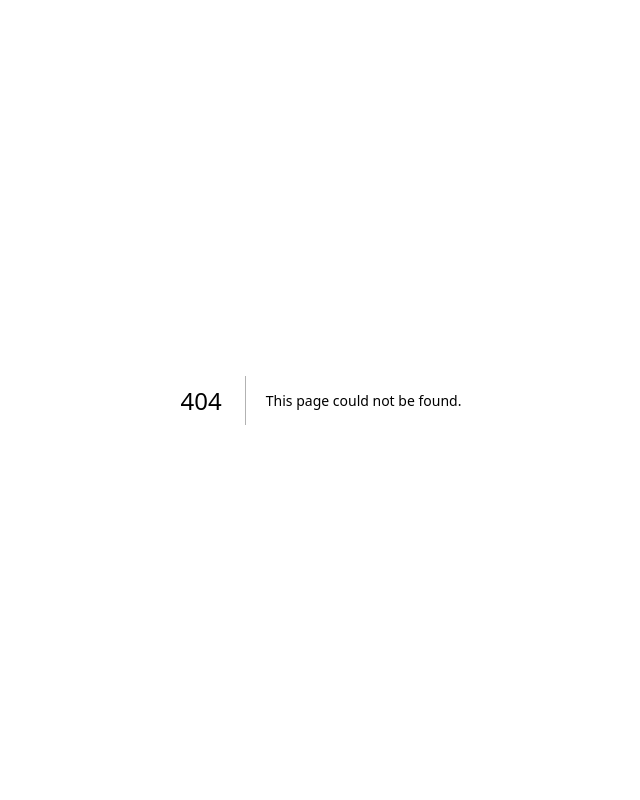
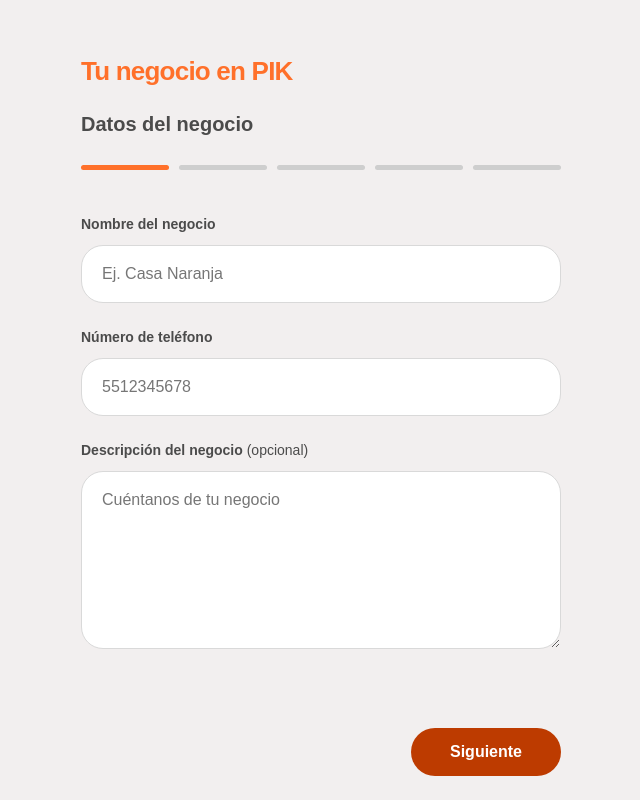
Before and after one commit to enrique-diazv/pik, a Next.js app: page /business/onboarding in a window 1280 px wide. Before the commit this address had no page. Shown: the whole page, without its empty margins (319-959 px from the left). Built offline with nearby package versions, Linux system fonts and the light colour scheme.

Commit message:
feat: add app-style business details screen

```diff
--- /dev/null
+++ b/src/app/business/onboarding/page.tsx
@@ -0,0 +1,38 @@
+import type { Metadata } from "next";
+import { BusinessDetailsForm } from "@/components/business/business-details-form";
+import styles from "@/components/business/onboarding.module.css";
+
+export const metadata: Metadata = {
+  title: "Registra tu negocio | PIK",
+};
+
+export default function BusinessOnboardingPage() {
+  return (
+    <div className={styles.page}>
+      <main className={styles.main}>
+        <header className={styles.header}>
+          <h1>Tu negocio en PIK</h1>
+          <h2>Datos del negocio</h2>
+
+          <div
+            className={styles.progress}
+            role="progressbar"
+            aria-label="Progreso del registro"
+            aria-valuemin={1}
+            aria-valuemax={5}
+            aria-valuenow={1}
+            aria-valuetext="Paso 1 de 5: datos del negocio"
+          >
+            <span className={styles.activeSegment} />
+            <span />
+            <span />
+            <span />
+            <span />
+          </div>
+        </header>
+
+        <BusinessDetailsForm />
+      </main>
+    </div>
+  );
+}
--- /dev/null
+++ b/src/components/business/business-details-form.tsx
@@ -0,0 +1,111 @@
+"use client";
+
+import { useState, type FormEvent } from "react";
+import type { Business } from "@/types/business";
+import styles from "./onboarding.module.css";
+
+type BusinessDetails = Pick<Business, "name" | "phone" | "description">;
+
+export function BusinessDetailsForm() {
+  const [savedDetails, setSavedDetails] = useState<BusinessDetails | null>(null);
+  const [error, setError] = useState("");
+
+  function handleSubmit(event: FormEvent<HTMLFormElement>) {
+    event.preventDefault();
+
+    const formData = new FormData(event.currentTarget);
+
+    const name = String(formData.get("name") ?? "").trim();
+    const phone = String(formData.get("phone") ?? "").trim();
+    const description = String(formData.get("description") ?? "").trim();
+
+    if (name.length < 2) {
+      setError("Escribe un nombre de al menos dos caracteres.");
+      return;
+    }
+
+    if (!/^[0-9]{10}$/.test(phone)) {
+      setError("Escribe un teléfono de 10 dígitos.");
+      return;
+    }
+
+    setError("");
+    setSavedDetails({ name, phone, description });
+  }
+
+  function handleChange() {
+    setError("");
+    setSavedDetails(null);
+  }
+
+  return (
+    <form
+      className={styles.form}
+      onSubmit={handleSubmit}
+      onChange={handleChange}
+    >
+      <div className={styles.field}>
+        <label htmlFor="business-name">Nombre del negocio</label>
+        <input
+          id="business-name"
+          name="name"
+          type="text"
+          placeholder="Ej. Casa Naranja"
+          autoComplete="organization"
+          required
+          minLength={2}
+          maxLength={80}
+        />
+      </div>
+
+      <div className={styles.field}>
+        <label htmlFor="business-phone">Número de teléfono</label>
+        <input
+          id="business-phone"
+          name="phone"
+          type="tel"
+          inputMode="numeric"
+          autoComplete="tel-national"
+          placeholder="5512345678"
+          title="Escribe 10 dígitos, sin espacios ni código de país."
+          required
+          pattern="[0-9]{10}"
+          maxLength={10}
+        />
+      </div>
+
+      <div className={styles.field}>
+        <label htmlFor="business-description">
+          Descripción del negocio <span>(opcional)</span>
+        </label>
+        <textarea
+          id="business-description"
+          name="description"
+          placeholder="Cuéntanos de tu negocio"
+          maxLength={1000}
+          rows={6}
+        />
+      </div>
+
+      {error && (
+        <p className={styles.error} role="alert">
+          {error}
+        </p>
+      )}
+
+      {savedDetails && (
+        <p className={styles.success} role="status">
+          Datos de {savedDetails.name} listos para continuar.
+        </p>
+      )}
+
+      <footer className={styles.footer}>
+        <div className={styles.footerContent}>
+          <button className={styles.nextButton} type="submit">
+            Siguiente
+          </button>
+        </div>
+      </footer>
+    </form>
+  );
+}
--- /dev/null
+++ b/src/components/business/onboarding.module.css
@@ -0,0 +1,156 @@
+.page {
+  --onboarding-background: #f2efef;
+  --onboarding-accent: #ff702a;
+
+  min-height: 100dvh;
+  padding: 40px 24px calc(120px + env(safe-area-inset-bottom, 0px));
+  color: #4b4b4b;
+  background: var(--onboarding-background);
+}
+
+.main {
+  width: 100%;
+  max-width: 480px;
+  margin: 0 auto;
+}
+
+.header h1 {
+  color: var(--onboarding-accent);
+  font-size: 1.625rem;
+  font-weight: 700;
+  line-height: 1.2;
+  letter-spacing: -0.03em;
+}
+
+.header h2 {
+  margin-top: 24px;
+  font-size: 1.25rem;
+  font-weight: 700;
+  line-height: 1.3;
+}
+
+.progress {
+  display: grid;
+  grid-template-columns: repeat(5, minmax(0, 1fr));
+  gap: 10px;
+  margin-top: 28px;
+}
+
+.progress span {
+  height: 5px;
+  background: #cecece;
+  border-radius: 999px;
+}
+
+.progress .activeSegment {
+  background: var(--onboarding-accent);
+}
+
+.form {
+  display: grid;
+  gap: 24px;
+  margin-top: 44px;
+}
+
+.field {
+  display: grid;
+  gap: 10px;
+}
+
+.field label {
+  font-size: 0.875rem;
+  font-weight: 700;
+  line-height: 1.5;
+}
+
+.field label span {
+  font-weight: 400;
+}
+
+.field input,
+.field textarea {
+  width: 100%;
+  min-width: 0;
+  padding: 16px 20px;
+  color: #4b4b4b;
+  background: #ffffff;
+  border: 1px solid #d9d9d9;
+  border-radius: 22px;
+  font-size: 1rem;
+  line-height: 1.5;
+}
+
+.field input {
+  min-height: 52px;
+}
+
+.field textarea {
+  min-height: 170px;
+  resize: vertical;
+}
+
+.field input::placeholder,
+.field textarea::placeholder {
+  color: #767676;
+}
+
+.field input:focus-visible,
+.field textarea:focus-visible,
+.nextButton:focus-visible {
+  outline: 3px solid #b9420c;
+  outline-offset: 3px;
+}
+
+.error,
+.success {
+  font-size: 0.875rem;
+  line-height: 1.5;
+}
+
+.error {
+  color: #b42318;
+}
+
+.success {
+  color: #176b40;
+}
+
+.footer {
+  position: fixed;
+  bottom: 0;
+  left: 0;
+  z-index: 20;
+  width: 100%;
+  padding: 16px 24px calc(24px + env(safe-area-inset-bottom, 0px));
+  background: var(--onboarding-background);
+}
+
+.footerContent {
+  display: flex;
+  justify-content: flex-end;
+  width: 100%;
+  max-width: 480px;
+  margin: 0 auto;
+}
+
+.nextButton {
+  min-width: 150px;
+  min-height: 48px;
+  padding: 12px 24px;
+  color: #ffffff;
+  background: #bd3b00;
+  border: 0;
+  border-radius: 999px;
+  font-weight: 700;
+  cursor: pointer;
+}
+
+.nextButton:hover {
+  background: #a33300;
+}
+
+@media (min-width: 720px) {
+  .page {
+    padding-top: 56px;
+  }
+}
```
